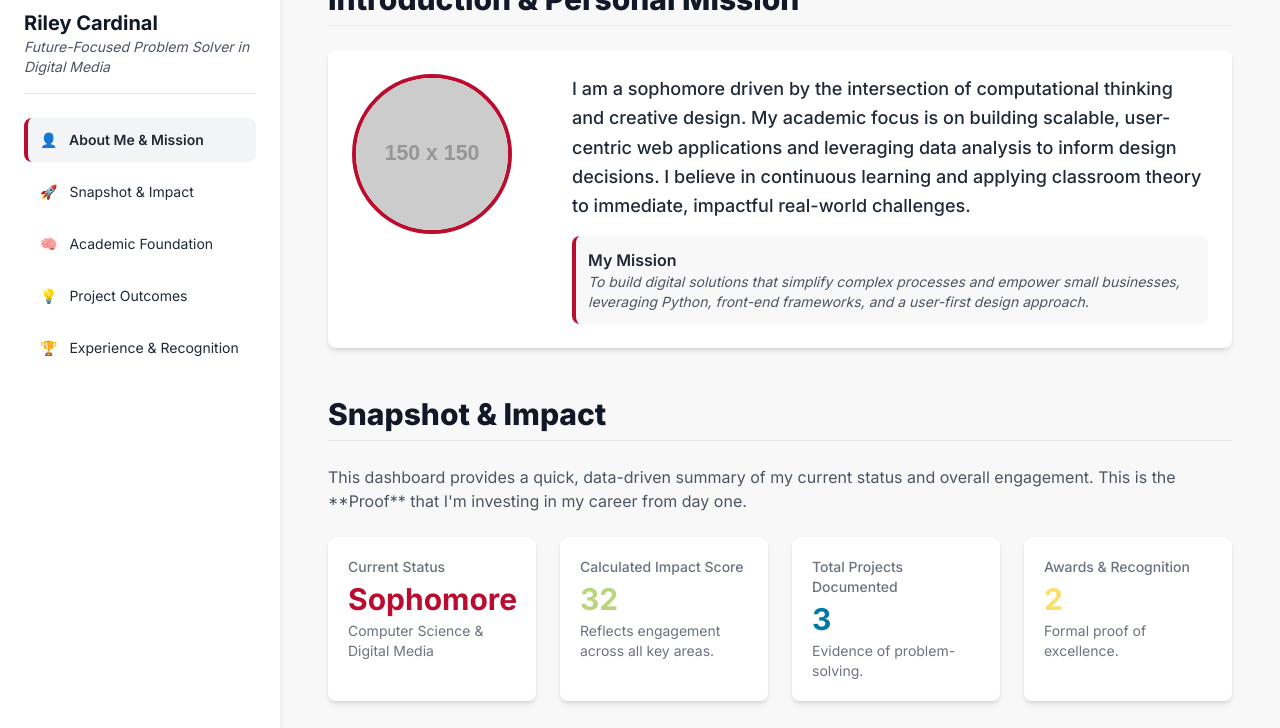
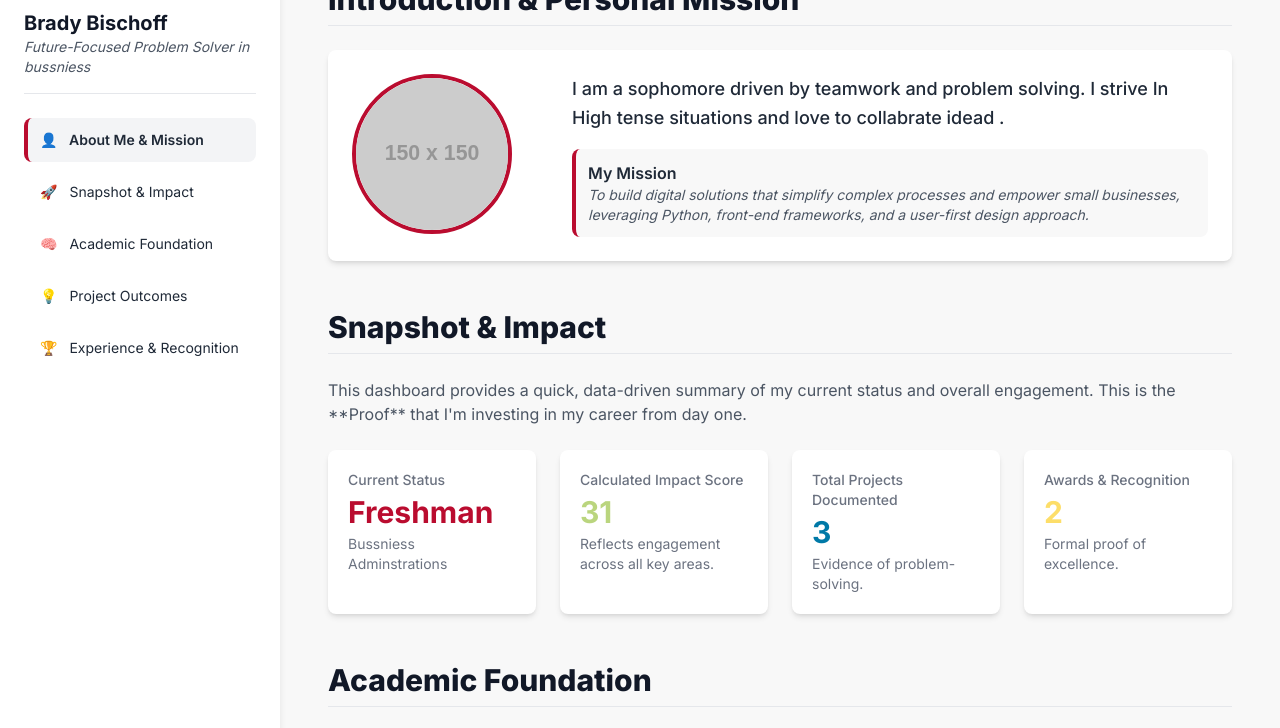
Before and after one commit to BradyBischoff/ISOM210-7-PBL-Project-2, a plain HTML site: page index.html in a window 1280 px wide. Shown: the part 67-795 px from the top of the page. Drawn offline with nearby package versions, Linux system fonts and the light colour scheme; placeholder pictures from the web are drawn by us.

Commit message:
Update index.html

```diff
--- a/index.html
+++ b/index.html
@@ -255,17 +255,17 @@ CONFIRMATION: NO SVG graphics used. NO Mermaid JS used. -->
 
         // 1.1 PROFILE & BRANDING VARIABLES (REQUIRED)
         const profileData = {
-            studentName: "Riley Cardinal",
-            tagline: "Future-Focused Problem Solver in Digital Media",
-            currentYear: "Sophomore", // Freshman, Sophomore, Junior, Senior
-            major: "Computer Science & Digital Media",
-            gpa: 3.85,
+            studentName: "Brady Bischoff",
+            tagline: "Future-Focused Problem Solver in bussniess",
+            currentYear: "Freshman", // Freshman, Sophomore, Junior, Senior
+            major: "Bussniess Adminstrations",
+            gpa: 3.5,
             impactScoreMultiplier: 10, // Adjusts how much projects/awards count towards total impact
 
             // --- INTRODUCTION & BRANDING FIELDS ---
             photoUrl: "https://placehold.co/150x150/BA0C2F/FFFFFF/png?text=RILEY+C", // Replace with a URL to a professional headshot
             logoUrl: "https://placehold.co/40x40/BA0C2F/FFFFFF.png?text=BSU", // URL for your school logo or personal brand icon
-            personalBio: "I am a sophomore driven by the intersection of computational thinking and creative design. My academic focus is on building scalable, user-centric web applications and leveraging data analysis to inform design decisions. I believe in continuous learning and applying classroom theory to immediate, impactful real-world challenges.",
+            personalBio: "I am a sophomore driven by teamwork and problem solving. I strive In High tense situations and love to collabrate idead .",
             missionStatement: "To build digital solutions that simplify complex processes and empower small businesses, leveraging Python, front-end frameworks, and a user-first design approach.",
         };
 
```
